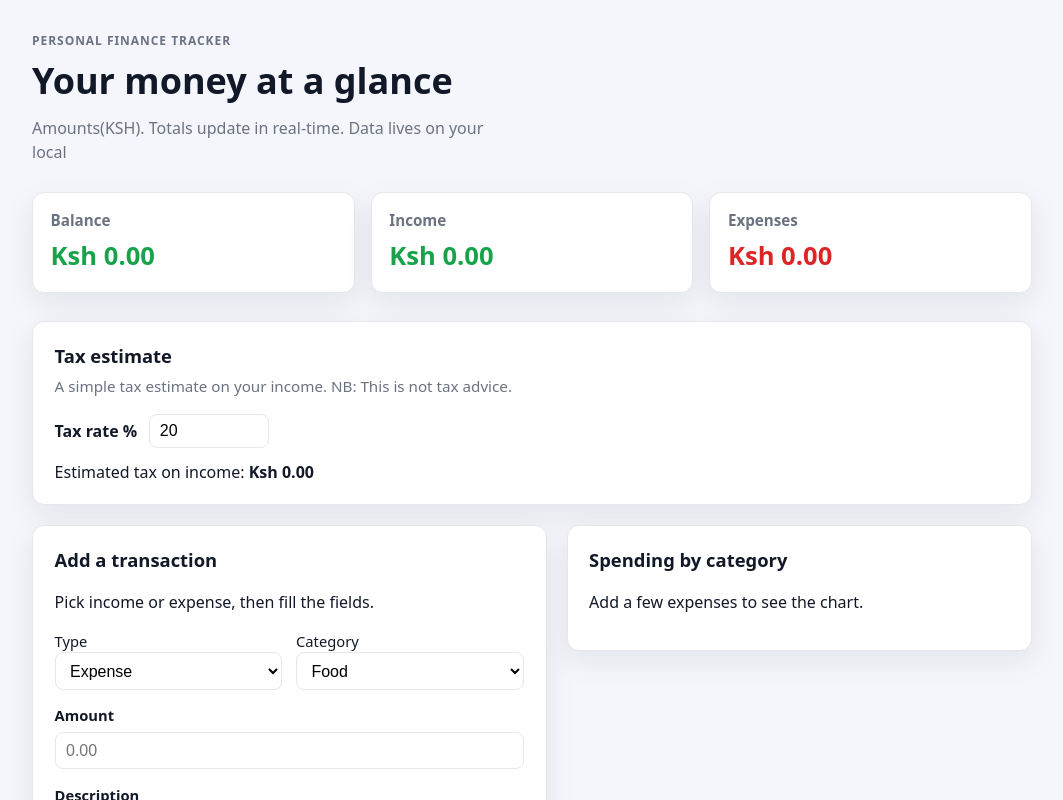
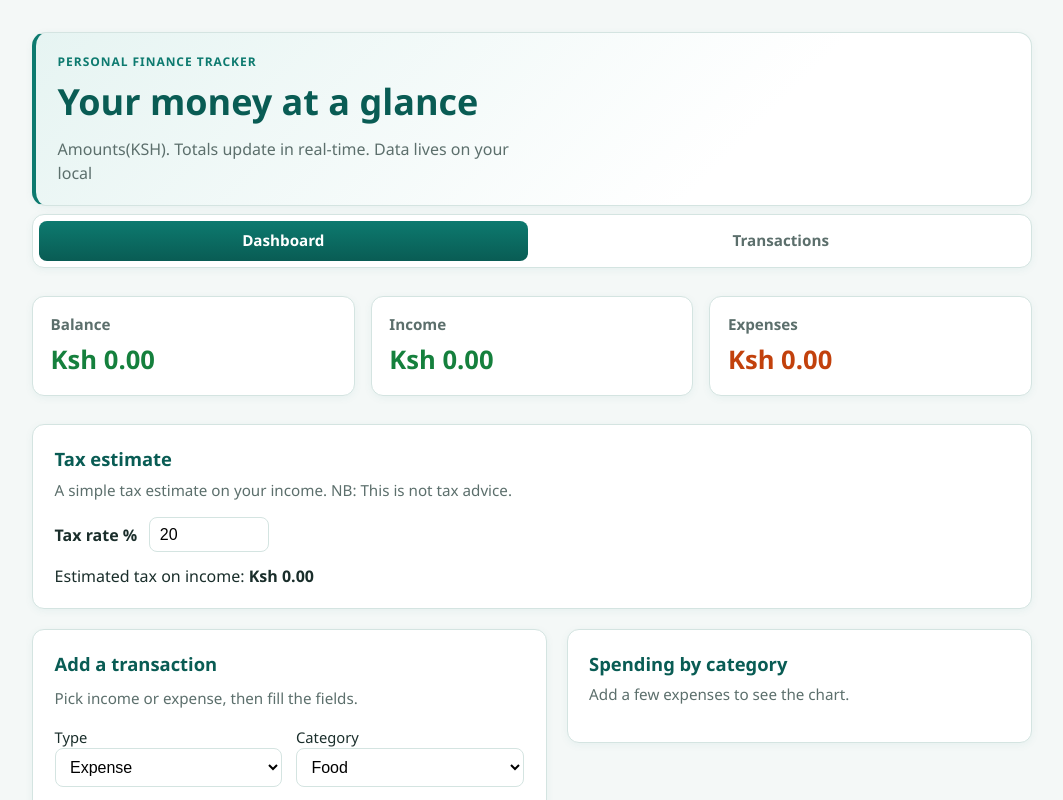
Before and after one commit to Dapper434/Personal-Finance-Tracker, a React (Vite) app in the folder react-app/: page / in a window 1280 px wide. Shown: the top 800 px of the page, without its empty margins (108-1171 px from the left). Built offline with nearby package versions, Linux system fonts and the light colour scheme.

Commit message:
initiate styling to the dashboard

```diff
--- a/react-app/src/App.css
+++ b/react-app/src/App.css
@@ -1,12 +1,31 @@
+.app-page {
+  min-height: 100vh;
+  display: flex;
+  flex-direction: column;
+}
+
 .app-shell {
+  flex: 1;
   max-width: 1040px;
+  width: 100%;
   margin: 0 auto;
-  padding: 2rem 1.25rem 3rem;
+  padding: 2rem 1.25rem 2.5rem;
+}
+
+.app-header {
+  padding: 1.25rem 1.35rem;
+  margin-bottom: 0.5rem;
+  background: linear-gradient(135deg, var(--brand-light) 0%, var(--surface) 70%);
+  border: 1px solid var(--border);
+  border-radius: 14px;
+  border-left: 4px solid var(--brand);
+  box-shadow: var(--shadow-sm);
 }
 
 .app-header h1 {
   margin: 0.25rem 0 0.5rem;
   font-size: clamp(1.75rem, 4vw, 2.25rem);
+  color: var(--brand-dark);
 }
 
 .eyebrow {
@@ -14,14 +33,72 @@
   text-transform: uppercase;
   letter-spacing: 0.08em;
   font-size: 0.75rem;
-  color: var(--muted);
-  font-weight: 600;
+  color: var(--brand);
+  font-weight: 700;
 }
 
 .lede {
   margin: 0;
   color: var(--muted);
   max-width: 52ch;
+}
+
+.app-nav {
+  display: flex;
+  gap: 0.5rem;
+  margin-bottom: 1.5rem;
+  padding: 0.35rem;
+  background: var(--surface);
+  border: 1px solid var(--border);
+  border-radius: 12px;
+  box-shadow: var(--shadow-sm);
+}
+
+.nav-link {
+  flex: 1;
+  text-align: center;
+  padding: 0.55rem 1rem;
+  border-radius: 8px;
+  font-weight: 600;
+  font-size: 0.95rem;
+  color: var(--muted);
+  text-decoration: none;
+  transition: background 0.15s ease, color 0.15s ease;
+}
+
+.nav-link:hover {
+  color: var(--brand-dark);
+  background: var(--brand-light);
+}
+
+.nav-link--active {
+  color: #fff;
+  background: linear-gradient(180deg, var(--primary), var(--primary-dark));
+}
+
+.nav-link--active:hover {
+  color: #fff;
+  filter: brightness(1.05);
+}
+
+.page-intro {
+  margin: 0 0 1.25rem;
+  color: var(--muted);
+  max-width: 52ch;
+}
+
+.page-actions {
+  margin: 1.25rem 0 0;
+}
+
+.text-link {
+  color: var(--brand);
+  font-weight: 600;
+  text-decoration: none;
+}
+
+.text-link:hover {
+  text-decoration: underline;
 }
 
 .summary-grid {
@@ -36,6 +113,12 @@
   border: 1px solid var(--border);
   border-radius: 12px;
   padding: 1rem 1.1rem;
+  box-shadow: var(--shadow-sm);
+  transition: box-shadow 0.2s ease, border-color 0.2s ease;
+}
+
+.summary-card:hover {
+  border-color: var(--brand);
   box-shadow: var(--shadow);
 }
 
@@ -65,10 +148,14 @@
   border: 1px solid var(--border);
   border-radius: 12px;
   padding: 1.25rem 1.35rem;
-  box-shadow: var(--shadow);
+  box-shadow: var(--shadow-sm);
 }
 
 .card h2 {
+  color: var(--brand-dark);
+}
+
+.card > h2 {
   margin: 0 0 0.35rem;
   font-size: 1.15rem;
 }
@@ -93,6 +180,13 @@
   border-radius: 8px;
   border: 1px solid var(--border);
   font-size: 1rem;
+}
+
+.tax-card input:focus,
+.form-card select:focus,
+.form-card input:focus {
+  outline: 2px solid var(--brand-light);
+  border-color: var(--brand);
 }
 
 .tax-result {
@@ -160,7 +254,12 @@
 }
 
 .primary-btn:hover {
-  filter: brightness(1.03);
+  filter: brightness(1.05);
+}
+
+.primary-btn:focus-visible {
+  outline: 2px solid var(--brand);
+  outline-offset: 2px;
 }
 
 .tx-list {
@@ -226,3 +325,19 @@
   width: 100%;
   margin-top: 0.75rem;
 }
+
+.app-footer {
+  margin-top: auto;
+  padding: 1rem 1.25rem 1.5rem;
+  text-align: center;
+  background: var(--brand-dark);
+  color: rgba(255, 255, 255, 0.92);
+  border-top: 3px solid var(--brand);
+}
+
+.app-footer p {
+  margin: 0;
+  font-size: 0.9rem;
+  font-weight: 600;
+  letter-spacing: 0.02em;
+}
--- a/react-app/src/App.jsx
+++ b/react-app/src/App.jsx
@@ -1,16 +1,16 @@
-import { useEffect, useState } from 'react';
-import TransactionForm from './components/TransactionForm.jsx';
-import TransactionList from './components/TransactionList.jsx';
-import SpendingChart from './components/Chart.jsx';
-import './App.css';
+import { useEffect, useState } from 'react'
+import AppNav from './components/AppNav.jsx'
+import DashboardPage from './pages/DashboardPage.jsx'
+import TransactionsPage from './pages/TransactionsPage.jsx'
+import './App.css'
 
-import { applyTax, calculateTotals, categorizeData, format_kenya_shillings } from './utils/financial.js';
-
-
-// Storage key for saving finance data in your local
+import {
+  applyTax,
+  calculateTotals,
+  categorizeData,
+} from './utils/financial.js'
 
 const app_data_storage_key = 'saved-finance-data'
-
 
 function loadSavedAppState() {
   try {
@@ -22,26 +22,26 @@ function loadSavedAppState() {
   }
 }
 
-// Initialize state with saved local storage data, hence providing safe defaults if nothing is found, preventing also app crash.
+function getPageFromHash() {
+  return window.location.hash === '#/transactions'
+    ? 'transactions'
+    : 'dashboard'
+}
 
 export default function App() {
+  const savedAppState = loadSavedAppState()
+  const initialTransactions =
+    savedAppState && Array.isArray(savedAppState.transactions)
+      ? savedAppState.transactions
+      : []
+  const initialTaxRate =
+    savedAppState && typeof savedAppState.taxRate === 'number'
+      ? savedAppState.taxRate
+      : 20
 
-  // extract the  transactions safely (stays normal if data is missing)
-  const savedAppState = loadSavedAppState()
-  const initialTransactions = savedAppState && Array.isArray(savedAppState.transactions) ? savedAppState.transactions : []
-
-  // extract tax rate safely, default to 20% if invalid
-  const initialTaxRate = savedAppState && typeof savedAppState.taxRate === 'number' ? savedAppState.taxRate : 20
-
-// Bind together the components state , if storage was empty the two are gonna use the defaults [] and 20
   const [transactions, setTransactions] = useState(initialTransactions)
   const [taxRate, setTaxRate] = useState(initialTaxRate)
-
-
-
-
-//  Persist the app state to the local storage when the tax rates and transactions are updated
-
+  const [page, setPage] = useState(getPageFromHash)
 
   useEffect(() => {
     const appStateSnapshot = { transactions, taxRate }
@@ -51,29 +51,24 @@ const [taxRate, setTaxRate] = useState(initialTaxRate)
     )
   }, [transactions, taxRate])
 
+  useEffect(() => {
+    const onHashChange = () => setPage(getPageFromHash())
+    window.addEventListener('hashchange', onHashChange)
+    return () => window.removeEventListener('hashchange', onHashChange)
+  }, [])
 
-  // Calc the derived values from raw state for rendering of UI(thus avoid data duplication)
   const totals = calculateTotals(transactions)
   const spendingTotalsByCategory = categorizeData(transactions)
   const estimatedTaxOnIncome = applyTax(totals.income, taxRate)
 
-
-// Handling of Events
-
   function handleAdd(newTransaction) {
-  const updatedTransactionList = [newTransaction, ...transactions]
-  setTransactions(updatedTransactionList)
+    setTransactions([newTransaction, ...transactions])
   }
 
-// Filter transaction by id and update state
   function handleDelete(transactionId) {
-  const transactionsWithoutDeleted = transactions.filter((item) => {
-    return item.id !== transactionId
-  })
-  setTransactions(transactionsWithoutDeleted)
+    setTransactions(transactions.filter((item) => item.id !== transactionId))
   }
 
-// Tax rate input is updated, and only works for a valid number.
   function handleTaxRateChange(event) {
     const taxRateFromInput = parseFloat(event.target.value)
     if (!Number.isNaN(taxRateFromInput)) {
@@ -81,74 +76,49 @@ function handleTaxRateChange(event) {
     }
   }
 
-// Render of Ui
+  const isTransactionsPage = page === 'transactions'
 
   return (
+    <div className="app-page">
       <div className="app-shell">
         <header className="app-header">
           <div>
             <p className="eyebrow">Personal Finance Tracker</p>
-          <h1>Your money at a glance</h1>
+            <h1>
+              {isTransactionsPage
+                ? 'Recent activity'
+                : 'Your money at a glance'}
+            </h1>
             <p className="lede">
-            Amounts(KSH). Totals update in real-time.
-            Data lives on your local
+              {isTransactionsPage
+                ? 'Browse and manage every transaction you have saved.'
+                : 'Amounts(KSH). Totals update in real-time. Data lives on your local'}
             </p>
           </div>
         </header>
 
-      <section className="summary-grid">
-        <article className="summary-card">
-          <h3>Balance</h3>
-          <p
-            className={
-              totals.balance >= 0 ? 'big-number positive' : 'big-number negative'
-            }
-          >
-            {format_kenya_shillings(totals.balance)}
-          </p>
-        </article>
-        <article className="summary-card">
-          <h3>Income</h3>
-          <p className="big-number positive">
-            {format_kenya_shillings(totals.income)}
-          </p>
-        </article>
-        <article className="summary-card">
-          <h3>Expenses</h3>
-          <p className="big-number negative">
-            {format_kenya_shillings(totals.expenses)}
-          </p>
-        </article>
-      </section>
+        <AppNav currentPage={page} />
 
-      <section className="tax-card card">
-        <h2>Tax estimate </h2>
-        <p className="tax description">
-          A simple tax estimate on your income. NB: This is not tax advice.
-        </p>
-        <label className="inline-tax">
-          Tax rate %
-          <input
-            type="number"
-            min="0"
-            max="100"
-            step="0.5"
-            value={taxRate}
-            onChange={handleTaxRateChange}
+        {isTransactionsPage ? (
+          <TransactionsPage
+            transactions={transactions}
+            onDelete={handleDelete}
           />
-        </label>
-        <p className="tax-result">
-          Estimated tax on income:{' '}
-          <strong>{format_kenya_shillings(estimatedTaxOnIncome)}</strong>
-        </p>
-      </section>
-
-      <div className="layout-two">
-        <TransactionForm onAdd={handleAdd} />
-        <SpendingChart data={spendingTotalsByCategory} />
+        ) : (
+          <DashboardPage
+            totals={totals}
+            taxRate={taxRate}
+            estimatedTaxOnIncome={estimatedTaxOnIncome}
+            spendingTotalsByCategory={spendingTotalsByCategory}
+            onAdd={handleAdd}
+            onTaxRateChange={handleTaxRateChange}
+          />
+        )}
       </div>
 
-      <TransactionList items={transactions} onDelete={handleDelete} />
+      <footer className="app-footer">
+        <p>Personal Finance Tracker @2026</p>
+      </footer>
     </div>
   )
 }
--- /dev/null
+++ b/react-app/src/components/AppNav.jsx
@@ -0,0 +1,24 @@
+const pages = [
+  { id: 'dashboard', label: 'Dashboard', hash: '#/' },
+  { id: 'transactions', label: 'Transactions', hash: '#/transactions' },
+]
+
+export default function AppNav({ currentPage }) {
+  return (
+    <nav className="app-nav" aria-label="Main">
+      {pages.map((page) => (
+        <a
+          key={page.id}
+          href={page.hash}
+          className={
+            currentPage === page.id
+              ? 'nav-link nav-link--active'
+              : 'nav-link'
+          }
+        >
+          {page.label}
+        </a>
+      ))}
+    </nav>
+  )
+}
--- a/react-app/src/index.css
+++ b/react-app/src/index.css
@@ -1,16 +1,20 @@
-
+/* Personal Finance Tracker — brand palette */
 :root {
-  --page-bg: #f4f6fb;
+  --brand: #0d7a6f;
+  --brand-dark: #095c54;
+  --brand-light: #e6f4f2;
+  --page-bg: #f4f8f7;
   --surface: #ffffff;
-  --text: #111827;
-  --muted: #6b7280;
-  --border: #e5e7eb;
-  --primary: #2563eb;
-  --primary-dark: #1d4ed8;
-  --positive: #16a34a;
-  --negative: #dc2626;
-  --shadow: 0 10px 30px rgba(15, 23, 42, 0.08);
-  font-family: system-ui, 'Segoe UI', Roboto, sans-serif;
+  --text: #1a2e2b;
+  --muted: #5c6f6c;
+  --border: #d4e4e1;
+  --primary: var(--brand);
+  --primary-dark: var(--brand-dark);
+  --positive: #15803d;
+  --negative: #c2410c;
+  --shadow: 0 8px 24px rgba(13, 122, 111, 0.08);
+  --shadow-sm: 0 2px 8px rgba(13, 122, 111, 0.06);
+  font-family: 'Segoe UI', system-ui, Roboto, sans-serif;
   line-height: 1.5;
   color: var(--text);
   background: var(--page-bg);
@@ -30,10 +34,17 @@ body {
   min-height: 100vh;
 }
 
+.muted {
+  margin: 0 0 1rem;
+  color: var(--muted);
+  font-size: 0.95rem;
+}
+
 code {
   font-family: ui-monospace, Consolas, monospace;
   font-size: 0.9em;
-  background: #eef2ff;
+  background: var(--brand-light);
+  color: var(--brand-dark);
   padding: 0.1rem 0.35rem;
   border-radius: 4px;
 }
--- /dev/null
+++ b/react-app/src/pages/DashboardPage.jsx
@@ -0,0 +1,68 @@
+import TransactionForm from '../components/TransactionForm.jsx'
+import SpendingChart from '../components/Chart.jsx'
+import { format_kenya_shillings } from '../utils/financial.js'
+
+export default function DashboardPage({
+  totals,
+  taxRate,
+  estimatedTaxOnIncome,
+  spendingTotalsByCategory,
+  onAdd,
+  onTaxRateChange,
+}) {
+  return (
+    <>
+      <section className="summary-grid">
+        <article className="summary-card">
+          <h3>Balance</h3>
+          <p
+            className={
+              totals.balance >= 0 ? 'big-number positive' : 'big-number negative'
+            }
+          >
+            {format_kenya_shillings(totals.balance)}
+          </p>
+        </article>
+        <article className="summary-card">
+          <h3>Income</h3>
+          <p className="big-number positive">
+            {format_kenya_shillings(totals.income)}
+          </p>
+        </article>
+        <article className="summary-card">
+          <h3>Expenses</h3>
+          <p className="big-number negative">
+            {format_kenya_shillings(totals.expenses)}
+          </p>
+        </article>
+      </section>
+
+      <section className="tax-card card">
+        <h2>Tax estimate </h2>
+        <p className="tax description">
+          A simple tax estimate on your income. NB: This is not tax advice.
+        </p>
+        <label className="inline-tax">
+          Tax rate %
+          <input
+            type="number"
+            min="0"
+            max="100"
+            step="0.5"
+            value={taxRate}
+            onChange={onTaxRateChange}
+          />
+        </label>
+        <p className="tax-result">
+          Estimated tax on income:{' '}
+          <strong>{format_kenya_shillings(estimatedTaxOnIncome)}</strong>
+        </p>
+      </section>
+
+      <div className="layout-two">
+        <TransactionForm onAdd={onAdd} />
+        <SpendingChart data={spendingTotalsByCategory} />
+      </div>
+    </>
+  )
+}
--- /dev/null
+++ b/react-app/src/pages/TransactionsPage.jsx
@@ -0,0 +1,17 @@
+import TransactionList from '../components/TransactionList.jsx'
+
+export default function TransactionsPage({ transactions, onDelete }) {
+  return (
+    <>
+      <p className="page-intro">
+        All your saved income and expense rows. Remove any you no longer need.
+      </p>
+      <TransactionList items={transactions} onDelete={onDelete} />
+      <p className="page-actions">
+        <a href="#/" className="text-link">
+          ← Back to dashboard
+        </a>
+      </p>
+    </>
+  )
+}
```
Also changed, not shown: react-app/src/components/Chart.jsx (+7 -6 lines). Lines whose indentation alone changed are shown as unchanged.
